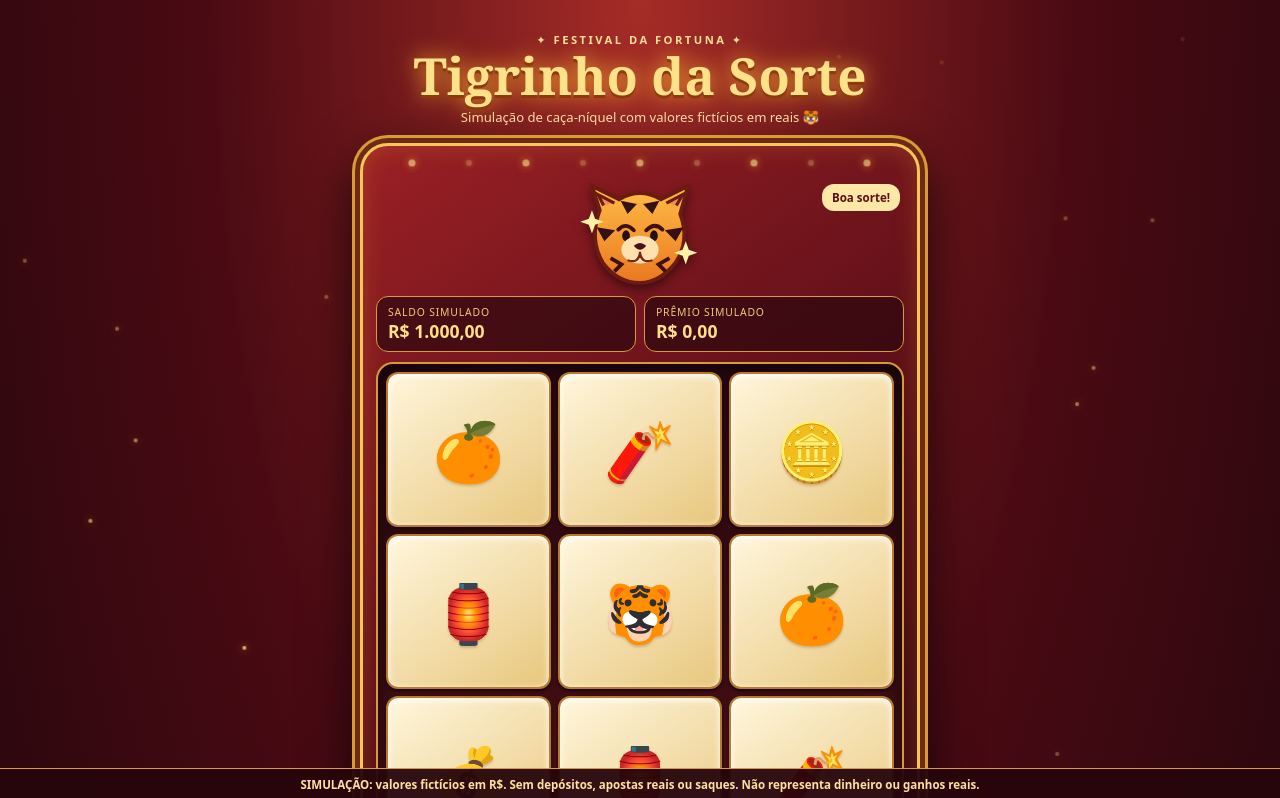
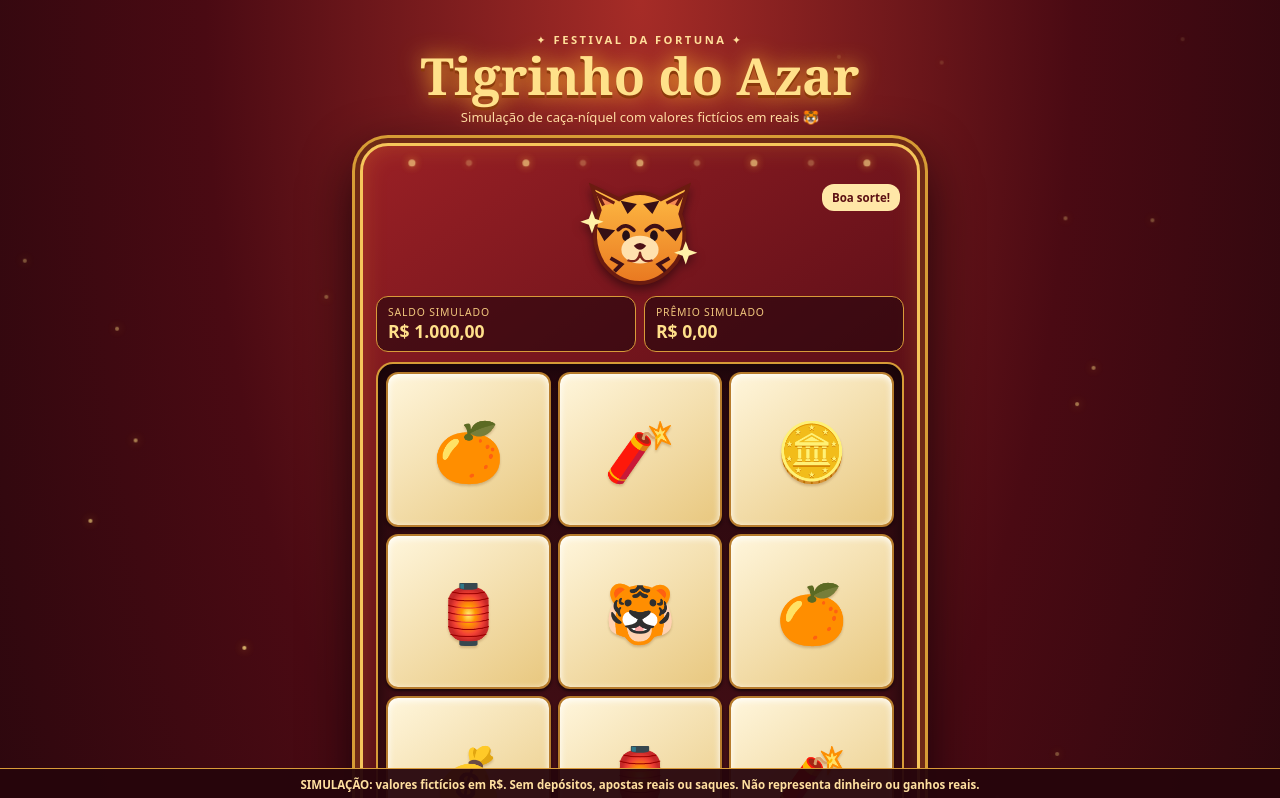
Before and after one commit to Eloaquell/tigrinho, a React (Vite) app: page / in a window 1280 px wide. Shown: the top 798 px of the page. Built offline with nearby package versions, Linux system fonts and the light colour scheme.

Commit message:
Atualiza jogo Tigrinho

```diff
--- a/src/App.jsx
+++ b/src/App.jsx
@@ -324,7 +324,7 @@ export default function App() {
       <main className="game-shell">
         <header className="game-header">
           <div className="kicker">✦ FESTIVAL DA FORTUNA ✦</div>
-          <h1>Tigrinho da Sorte</h1>
+          <h1>Tigrinho do Azar</h1>
           <p>Simulação de caça-níquel com valores fictícios em reais 🐯</p>
         </header>
         <section className="machine" aria-label="Máquina de caça-níquel virtual">
```
